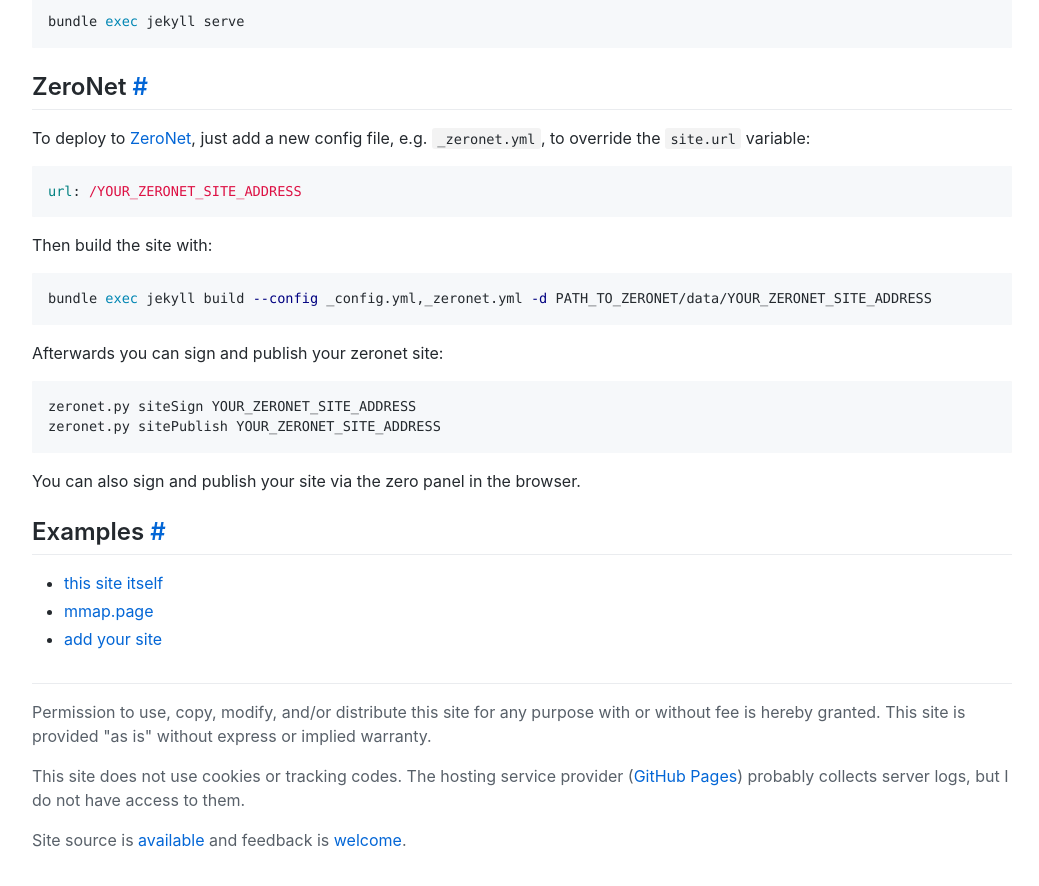
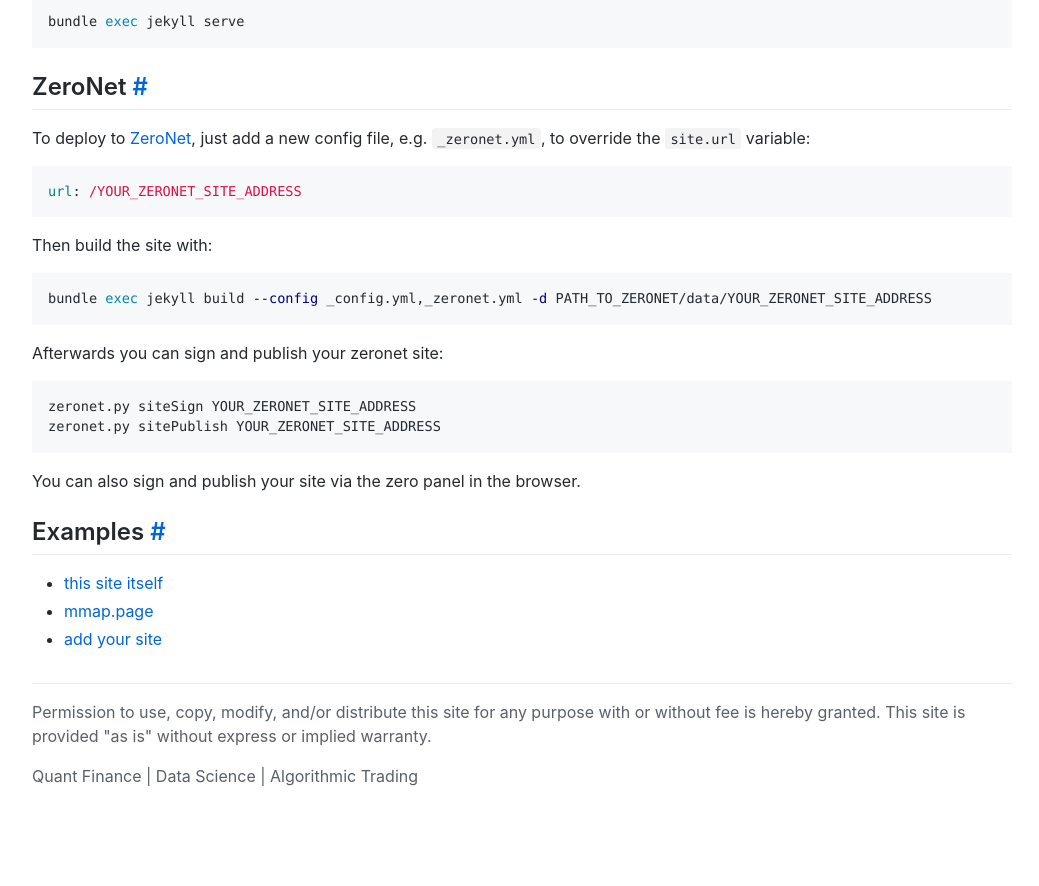
Before and after one commit to vikaslamba99/vikaslamba99.github.io, a Jekyll site: the page built from README.md, in a window 1280 px wide and 900 px high, scrolled down 1047 px. Shown: the top 886 px of the window, without its empty margins (118-1157 px from the left). Built offline with Jekyll 4.4.1, drawn with Linux system fonts in a browser that asks for light colours; our own code applies the rules of GitHub Pages for plain Markdown files; after the commit the page ends 1883 px from its top, so only the background shows below that.

Commit message:
Update default.html

```diff
--- a/_layouts/default.html
+++ b/_layouts/default.html
@@ -20,14 +20,9 @@
         Permission to use, copy, modify, and/or distribute this site for any purpose with or without fee is hereby granted.
         This site is provided "as is" without express or implied warranty.
         </p>
+
         <p>
-        This site does not use cookies or tracking codes.
-        The hosting service provider (<a href="https://pages.github.com/">GitHub Pages</a>) probably collects server logs,
-        but I do not have access to them.
-        </p>
-        <p>
-        Site source is <a href="https://github.com/{{site.repo}}/">available</a>
-        and feedback is <a href="https://github.com/{{site.repo}}/issues">welcome</a>.
+        Quant Finance | Data Science | Algorithmic Trading
         </p>
         <noscript>
         <p>
```
